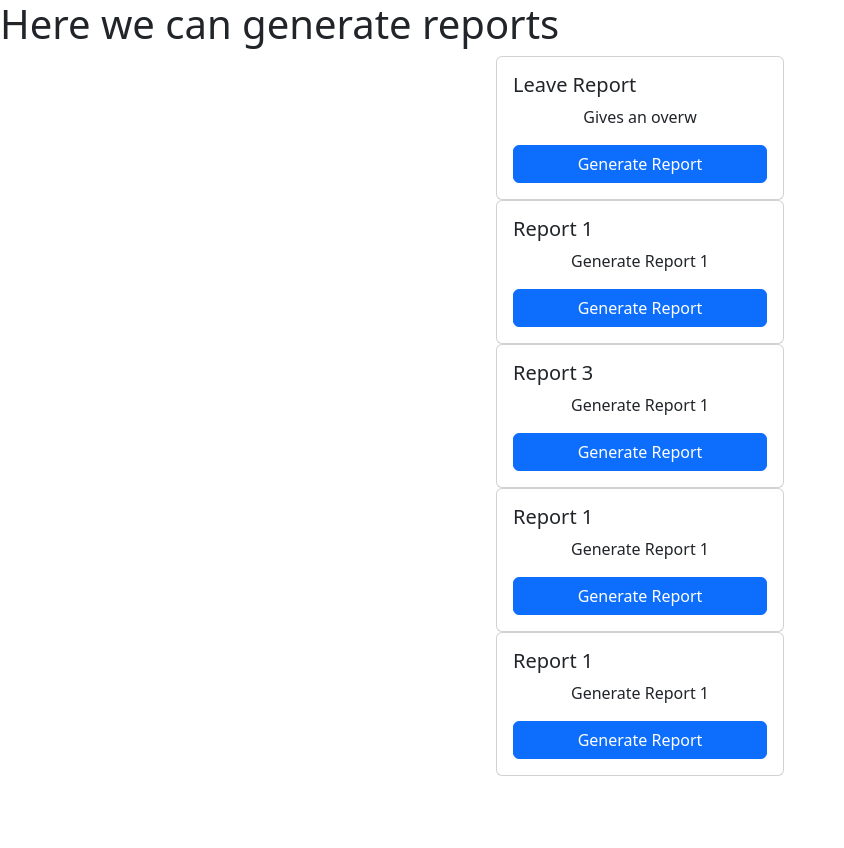
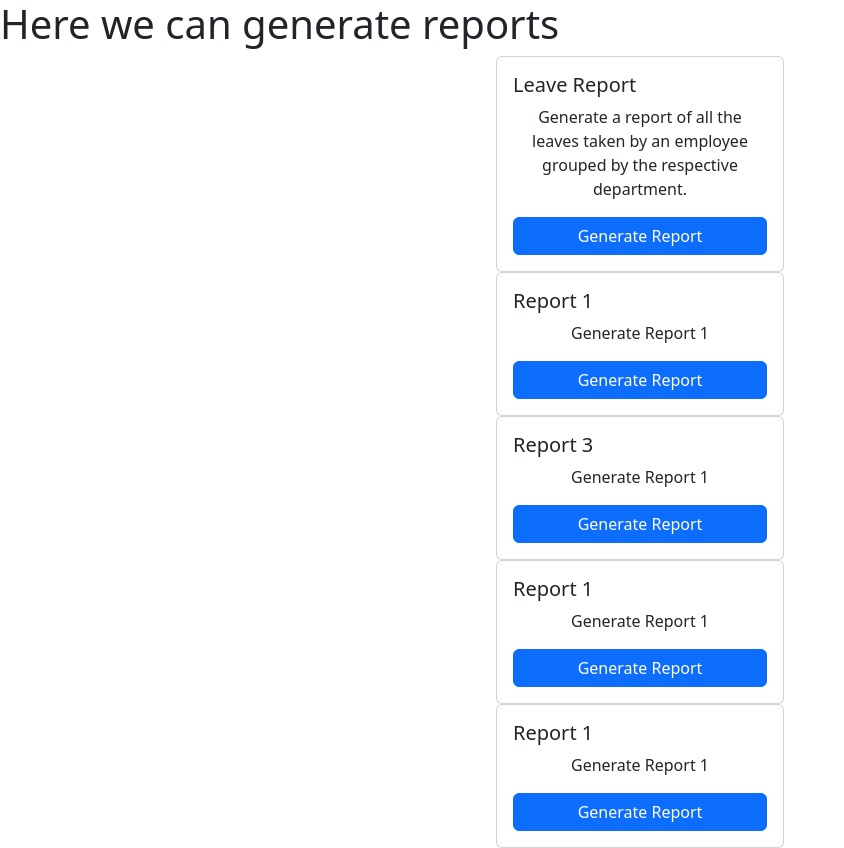
Before and after one commit to HarithaMihimal/HRMS-Project, a React (Vite) app in the folder WebApp/client/: page /PageHR/1/ReportGenaration in a window 1280 px wide. Shown: the whole page, without its empty margins (0-844 px from the left). Before the commit the page ends 800 px from the top, so only its background shows below. Built offline with nearby package versions, Linux system fonts and the light colour scheme.

Commit message:
Update ReportCard1.jsx

```diff
--- a/WebApp/client/src/Components/ReportCard1.jsx
+++ b/WebApp/client/src/Components/ReportCard1.jsx
@@ -15,7 +15,7 @@ function ReportCard1() {
     <Card style={{ width: '18rem' }}>
       <Card.Body>
         <Card.Title>Leave Report</Card.Title>
-        <Card.Text>Gives an overw</Card.Text>
+        <Card.Text>  Generate a report of all the leaves taken by an employee grouped by the respective department. </Card.Text>
         <Button variant="primary" onClick={handleGenerateReport}>Generate Report</Button>
       </Card.Body>
     </Card>
```
